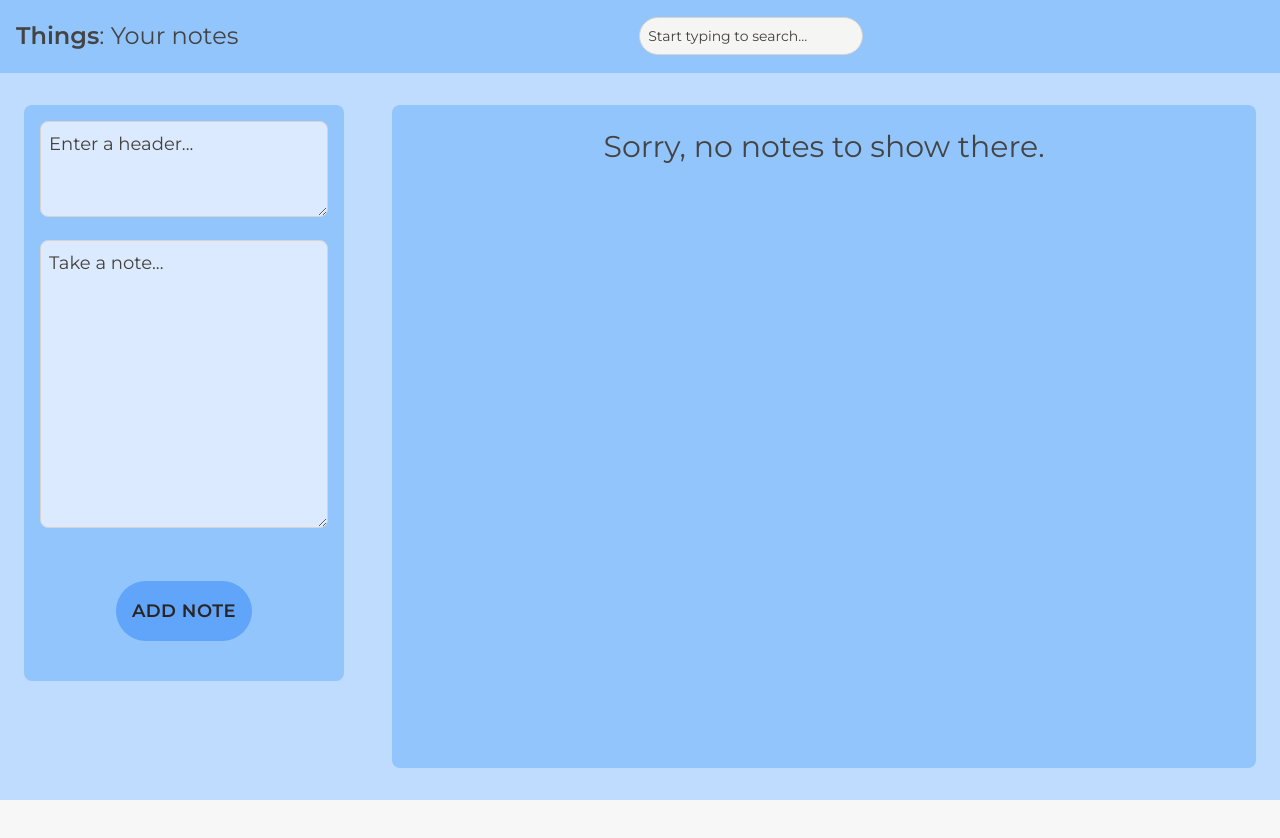
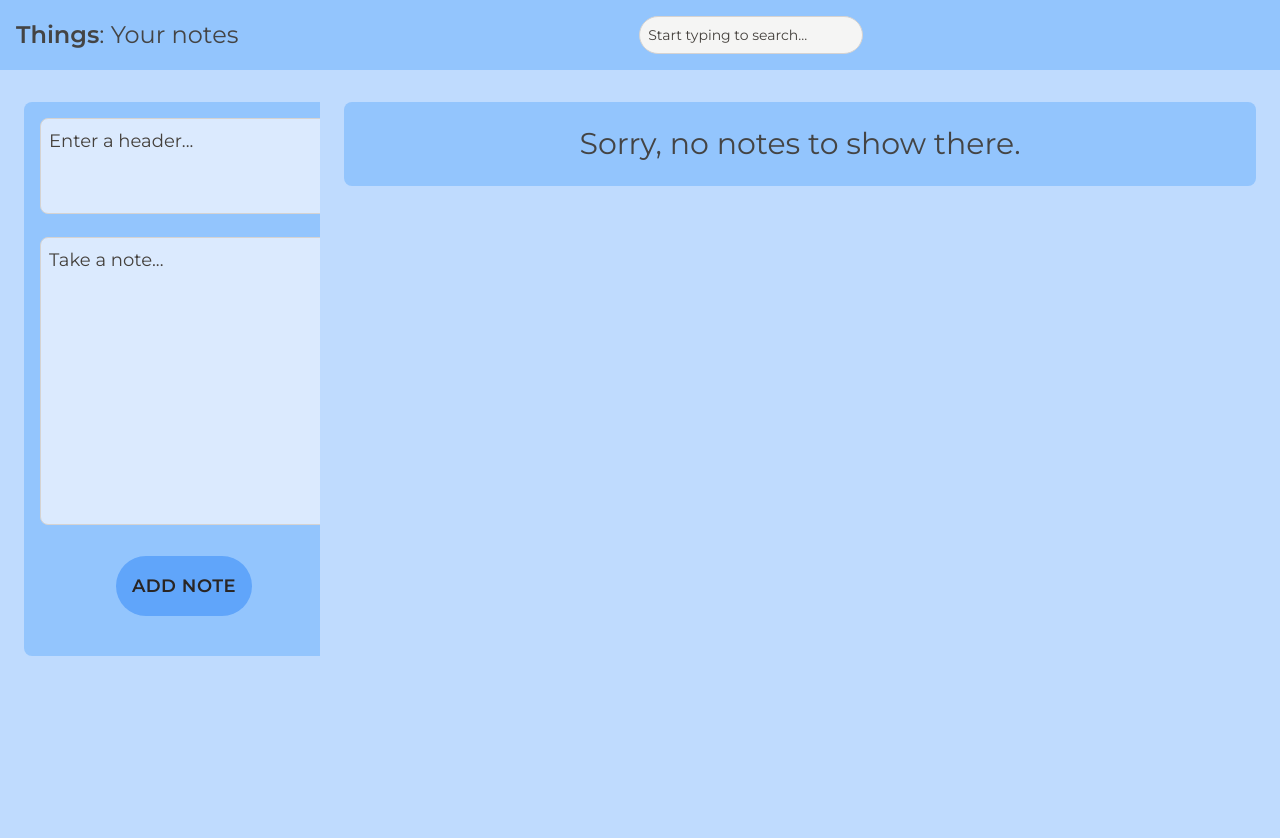
Before and after one commit to ArtemOrlovUA/things-react, a React (Vite) app in the folder things-app/: page /notes in a window 1280 px wide. Shown: the top 838 px of the page. Before the commit the page ends 800 px from the top, so only its background shows below. Built offline with nearby package versions, Linux system fonts and the light colour scheme.

Commit message:
Minor fixes in mark-up

```diff
--- a/things-app/src/features/notes/CreateNote.jsx
+++ b/things-app/src/features/notes/CreateNote.jsx
@@ -30,8 +30,10 @@ function CreateNote() {
       date: formatDate(new Date()),
     };
 
+    setTitle('');
+    setNote('');
+
     addNote(newNote);
-    console.log(newNote);
   };
 
   return (
@@ -55,19 +57,19 @@ function CreateNote() {
             value={title}
             maxLength={45}
             onChange={(e) => setTitle(e.target.value)}
-            className="w-full p-2 bg-blue-100 rounded-lg input h-24 text-lg sm:mt-4"
+            className="w-full p-2 bg-blue-100 rounded-lg input h-24 text-lg sm:mt-4 resize-none"
             placeholder="Enter a header..."
             required></textarea>
           <textarea
             value={note}
             onChange={(e) => setNote(e.target.value)}
-            className="w-full p-2 bg-blue-100 rounded-lg mt-4 input h-72 text-lg"
+            className="w-full p-2 bg-blue-100 rounded-lg mt-4 input h-72 text-lg resize-none"
             placeholder="Take a note..."
             maxLength={210}
             required></textarea>
         </div>
         <div
-          className={`w-full pb-4 mb-6 mt-3 sm:mt-0 flex justify-center items-center transition-all duration-300 ease-in-out
+          className={`w-full pb-4 mb-6 mt-3 sm:mt-6 flex justify-center items-center transition-all duration-300 ease-in-out
           ${isHidden ? 'scale-y-0' : 'scale-y-100'} sm:scale-y-100`}>
           <Button>Add note</Button>
         </div>
--- a/things-app/src/features/notes/NoteItem.jsx
+++ b/things-app/src/features/notes/NoteItem.jsx
@@ -95,12 +95,12 @@ function NoteItem({ note }) {
             value={editTitle}
             maxLength={45}
             onChange={(e) => setEditTitle(e.target.value)}
-            className="font-bold mb-2 p-2 break-words bg-slate-200 rounded-lg"></textarea>
+            className="font-bold mb-2 p-2 break-words bg-slate-200 rounded-lg resize-none"></textarea>
           <textarea
             value={editText}
             maxLength={210}
             onChange={(e) => setEditText(e.target.value)}
-            className="whitespace-normal break-words p-2 bg-slate-200 rounded-lg"></textarea>
+            className="whitespace-normal break-words p-2 bg-slate-200 rounded-lg resize-none"></textarea>
           <div className="w-full flex items-center justify-center">
             <Button
               onClick={() => {
--- a/things-app/src/features/notes/NotesPage.jsx
+++ b/things-app/src/features/notes/NotesPage.jsx
@@ -1,12 +1,17 @@
+import React from 'react';
 import CreateNote from './CreateNote';
 import NotesList from './NotesList';
 
 function NotesPage() {
   return (
-    <div className="">
-      <div className="bg-blue-200 py-2 sm:grid sm:grid-cols-[1fr_3fr] h-screen sm:h-full">
-        <CreateNote />
-        <NotesList />
+    <div className="h-screen flex flex-col">
+      <div className="bg-blue-200 py-2 flex-grow flex flex-col sm:grid sm:grid-cols-[1fr_3fr]">
+        <div className="sm:overflow-auto">
+          <CreateNote />
+        </div>
+        <div className="flex-grow overflow-auto sm:overflow-visible">
+          <NotesList />
+        </div>
       </div>
     </div>
   );
```
